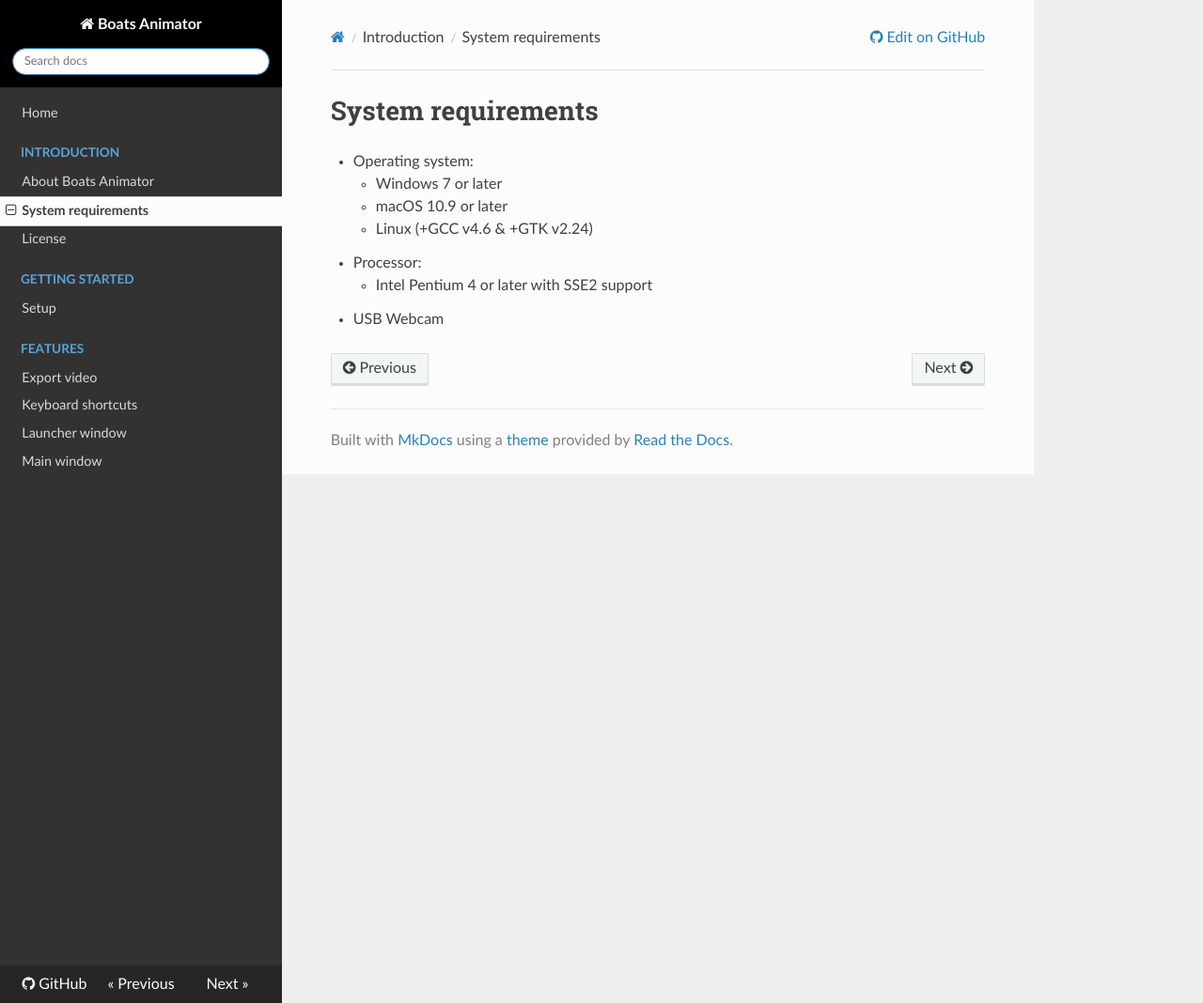
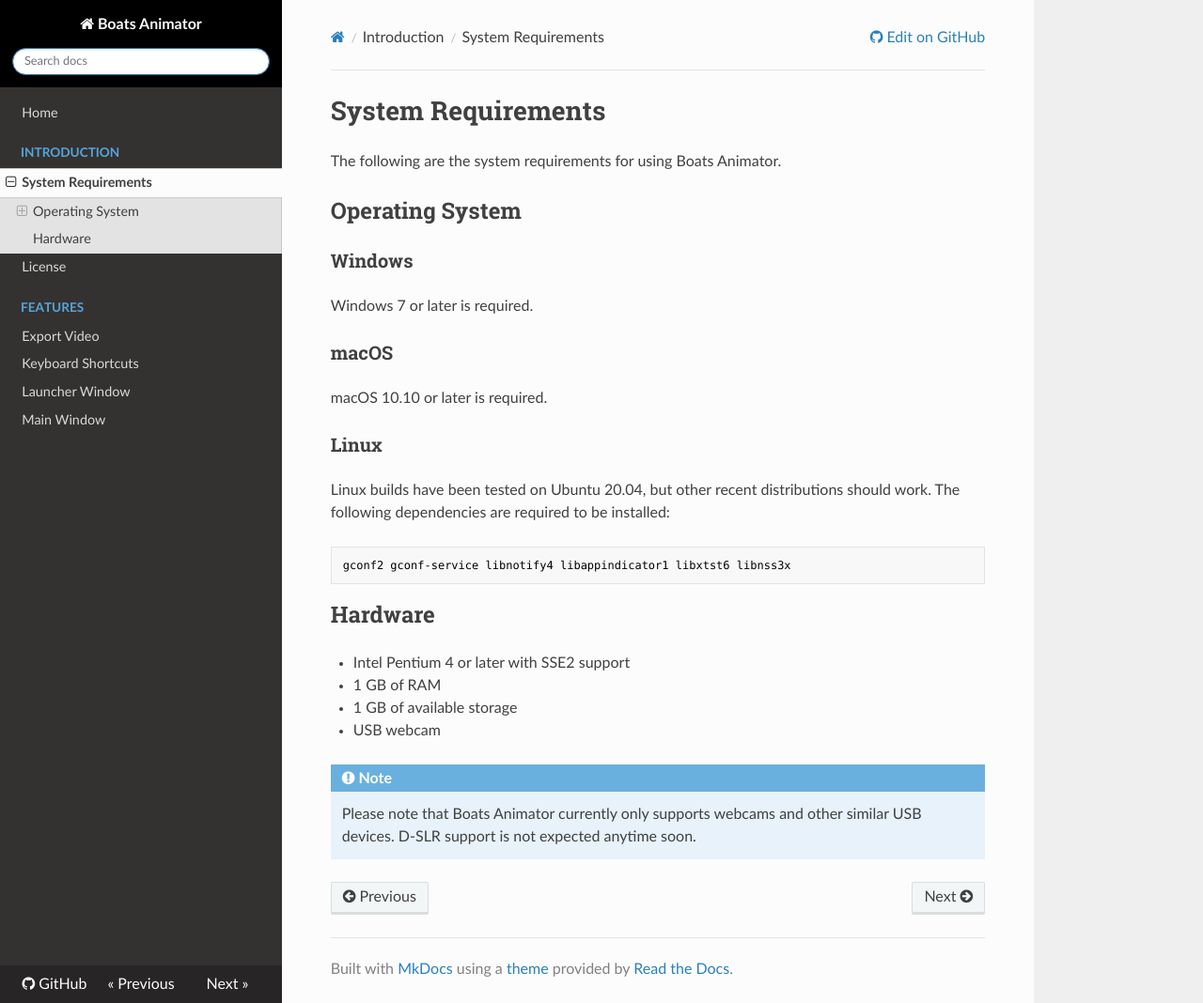
Before and after one commit to charlielee/boats-animator, an MkDocs documentation site: the page built from docs/introduction/system-requirements.md, in a window 1280 px wide and 1068 px high. Shown: the whole window at 94% size. Built offline with MkDocs 1.6.1, drawn with Linux system fonts in a browser that asks for light colours; nearby versions of some CDN libraries; old or Windows-style settings are respelled for this version of MkDocs.

Commit message:
Start documentation revamp

````diff
--- a/docs/introduction/system-requirements.md
+++ b/docs/introduction/system-requirements.md
@@ -1,9 +1,31 @@
-# System requirements
+# System Requirements
 
-  * Operating system:
-    * Windows 7 or later
-    * macOS 10.9 or later
-    * Linux (+GCC v4.6 & +GTK v2.24)
-  * Processor:
-    * Intel Pentium 4 or later with SSE2 support
-  * USB Webcam
+The following are the system requirements for using Boats Animator.
+
+## Operating System
+
+### Windows
+
+Windows 7 or later is required.
+
+### macOS
+
+macOS 10.10 or later is required.
+
+### Linux
+
+Linux builds have been tested on Ubuntu 20.04, but other recent distributions should work. The following dependencies are required to be installed:
+
+```plaintext
+gconf2 gconf-service libnotify4 libappindicator1 libxtst6 libnss3x
+```
+
+## Hardware
+
+* Intel Pentium 4 or later with SSE2 support
+* 1 GB of RAM
+* 1 GB of available storage
+* USB webcam
+
+!!! note "Note"
+    Please note that Boats Animator currently only supports webcams and other similar USB devices. D-SLR support is not expected anytime soon.
--- a/mkdocs.yml
+++ b/mkdocs.yml
@@ -1,19 +1,16 @@
 site_name: Boats Animator
 site_dir: bin/mkdocs
 repo_url: https://github.com/charlielee/boats-animator
-pages:
+nav:
 - Home: index.md
 - Introduction:
-  - "About Boats Animator": introduction/about.md
-  - "System requirements": introduction/system-requirements.md
+  - System Requirements: introduction/system-requirements.md
   - License: introduction/license.md
-- "Getting started":
-  - Setup: getting-started/setup.md
-- "Features":
-  - "Export video": features/export-video.md
-  - "Keyboard shortcuts": features/keyboard-shortcuts.md
-  - "Launcher window": features/launcher-window.md
-  - "Main window": features/main-window.md
+- Features:
+  - Export Video: features/export-video.md
+  - Keyboard Shortcuts: features/keyboard-shortcuts.md
+  - Launcher Window: features/launcher-window.md
+  - Main Window: features/main-window.md
 theme: readthedocs
 extra_css: [css/custom.css]
 markdown_extensions:
````
Also changed, not shown: docs/getting-started/setup.md (deleted, +0 -15 lines), docs/index.md (+7 -3 lines), docs/introduction/about.md (deleted, +0 -30 lines), docs/introduction/license.md (+1 -1 lines).
